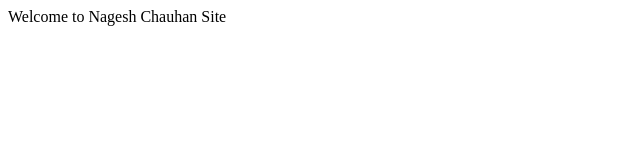
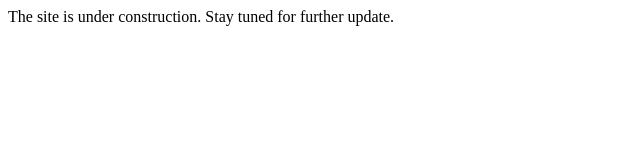
Before and after one commit to nageshchauhan/portfolio, a plain HTML site: page index.html in a window 1280 px wide. Shown: the whole page, without its empty margins (0-640 px from the left). Drawn offline with Linux system fonts and the light colour scheme.

Commit message:
Update index.html

```diff
--- a/index.html
+++ b/index.html
@@ -5,6 +5,6 @@
     </title>
   </head>
   <body>
-    Welcome to Nagesh Chauhan Site
+    The site is under construction. Stay tuned for further update.
   </body>
 </html>
```
